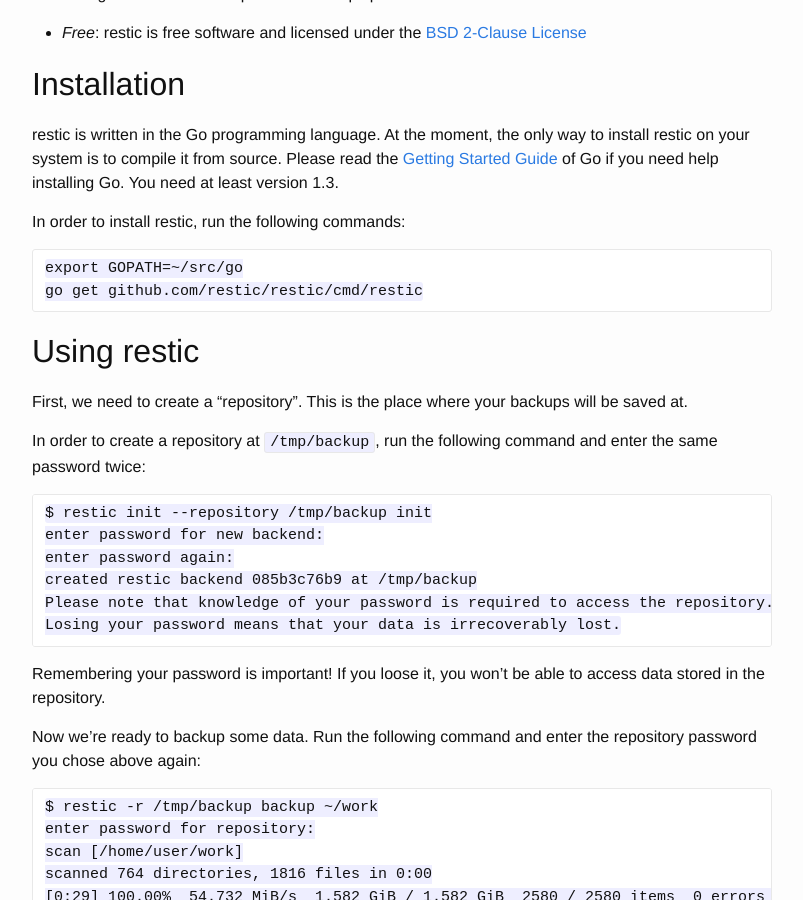
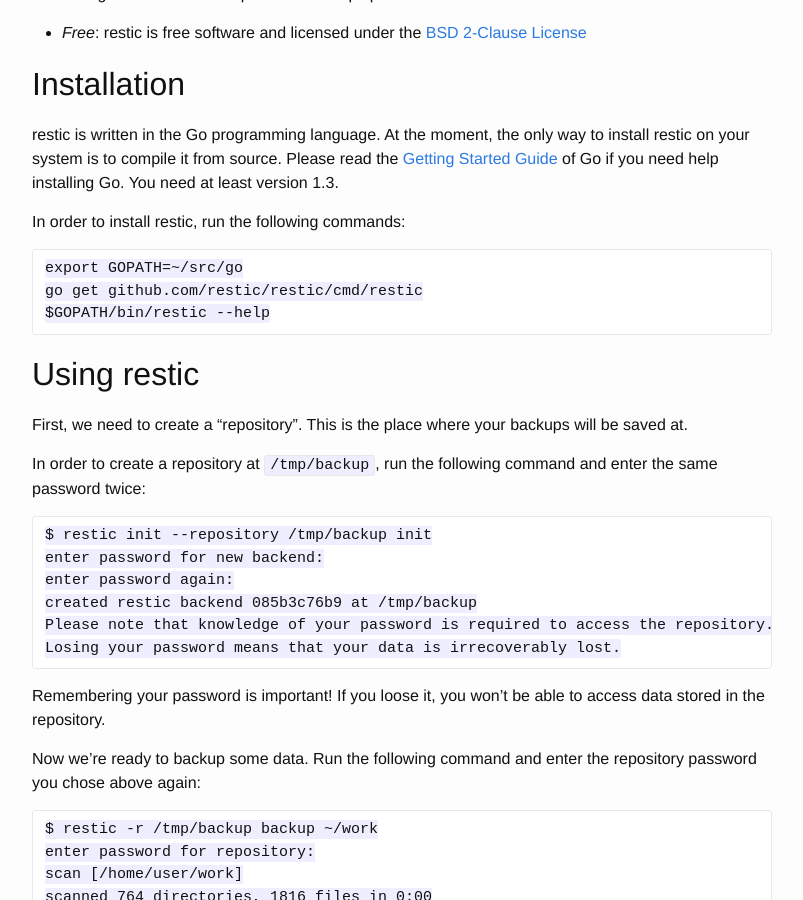
Before and after one commit to restic/restic.github.io, a Jekyll site: the page built from index.md, in a window 1280 px wide and 900 px high, scrolled down 632 px. Shown: the whole window, without its empty margins (238-1041 px from the left). Built offline with Jekyll 4.4.1, drawn with Linux system fonts in a browser that asks for light colours.

Commit message:
add call to restic after compiling

```diff
--- a/index.md
+++ b/index.md
@@ -28,6 +28,7 @@ In order to install restic, run the following commands:
 
     export GOPATH=~/src/go
     go get github.com/restic/restic/cmd/restic
+    $GOPATH/bin/restic --help
 
 Using restic
 ============
```
